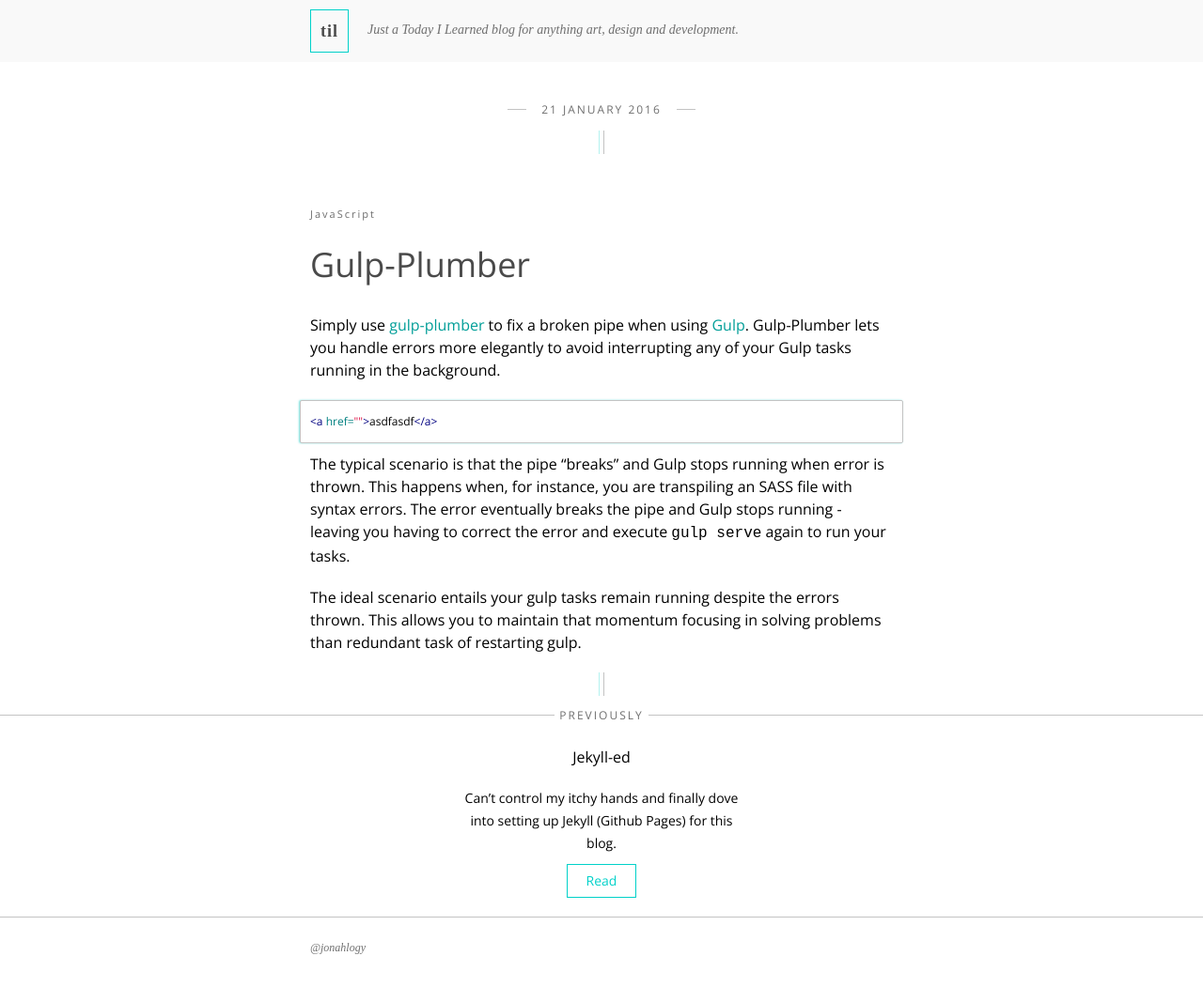
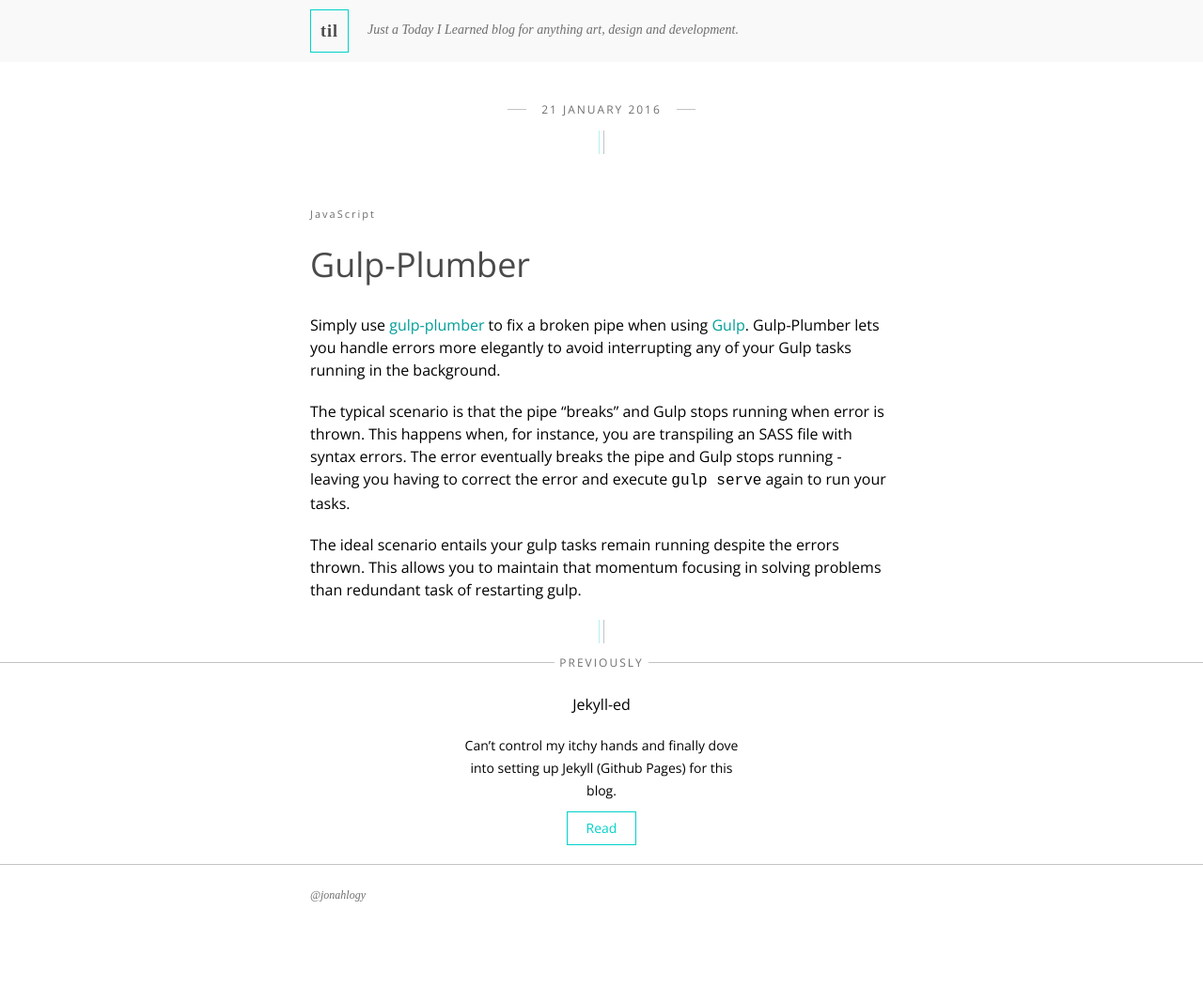
Before and after one commit to jonahdc/jonahdc.github.io, a Jekyll site: the page built from _posts/2016-01-21-Plumber.md, in a window 1280 px wide. Shown: the whole page at 94% size. Built offline with Jekyll 4.4.1, drawn with Linux system fonts in a browser that asks for light colours; after the commit the page ends 995 px from its top, so only the background shows below that.

Commit message:
New post

```diff
--- a/_posts/2016-01-21-Plumber.md
+++ b/_posts/2016-01-21-Plumber.md
@@ -7,10 +7,6 @@
 ---
 Simply use [gulp-plumber](https://www.npmjs.com/package/gulp-plumber) to fix a broken pipe when using [Gulp](http://www.gulpjs.com). Gulp-Plumber lets you handle errors more elegantly to avoid interrupting any of your Gulp tasks running in the background.
 
-{% highlight html %}
-<a href="">asdfasdf</a>
-{% endhighlight %}
-
 The typical scenario is that the pipe "breaks" and Gulp stops running when error is thrown. This happens when, for instance, you are transpiling an SASS file with syntax errors. The error eventually breaks the pipe and Gulp stops running - leaving you having to correct the error and execute `gulp serve` again to run your tasks.
 
 The ideal scenario entails your gulp tasks remain running despite the errors thrown. This allows you to maintain that momentum focusing in solving problems than redundant task of restarting gulp.
```
